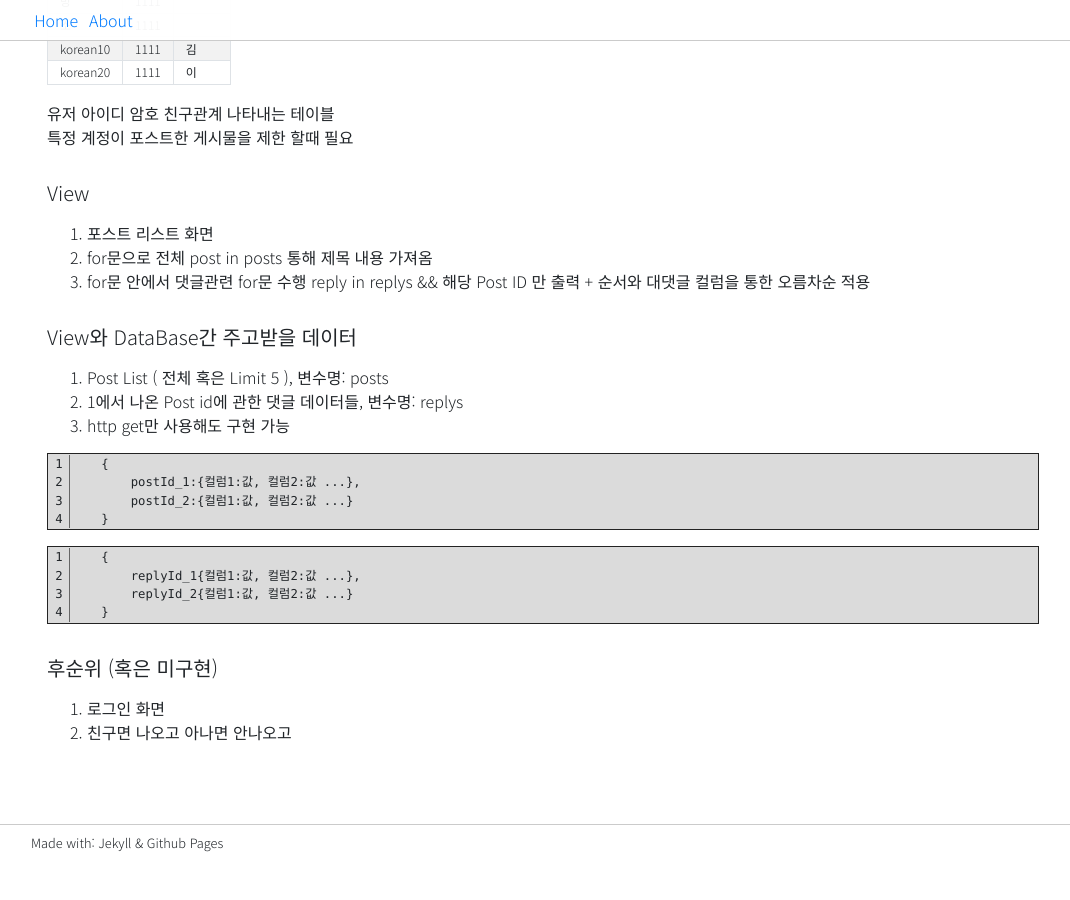
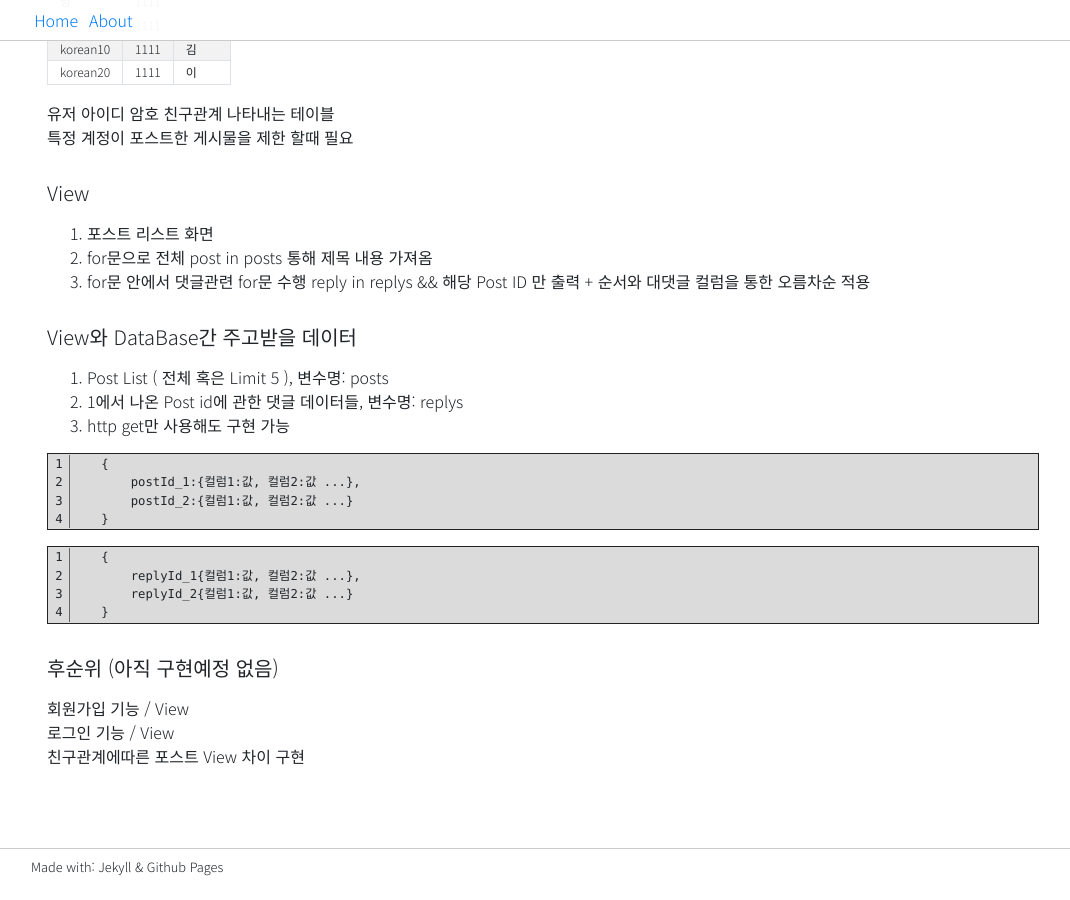
Before and after one commit to waonta/wati2.github.io, a Jekyll site: the page built from _posts/2020-05-05-Unlucky Facebook.md, in a window 1280 px wide and 900 px high, scrolled down 1135 px. Shown: the whole window, without its empty margins (97-1167 px from the left). Built offline with Jekyll 4.4.1, drawn with Linux system fonts in a browser that asks for light colours; before the commit the page ends 2011 px from its top, so only the background shows below that.

Commit message:
Update 2020-05-05-Unlucky Facebook.md

```diff
--- a/_posts/2020-05-05-Unlucky Facebook.md
+++ b/_posts/2020-05-05-Unlucky Facebook.md
@@ -81,6 +81,7 @@
     }
 {% endhighlight %}
 
-##### 후순위 (혹은 미구현)
-1. 로그인 화면
-2. 친구면 나오고 아나면 안나오고
+##### 후순위 (아직 구현예정 없음)
+- 회원가입 기능 / View
+- 로그인 기능 / View
+- 친구관계에따른 포스트 View 차이 구현
```
